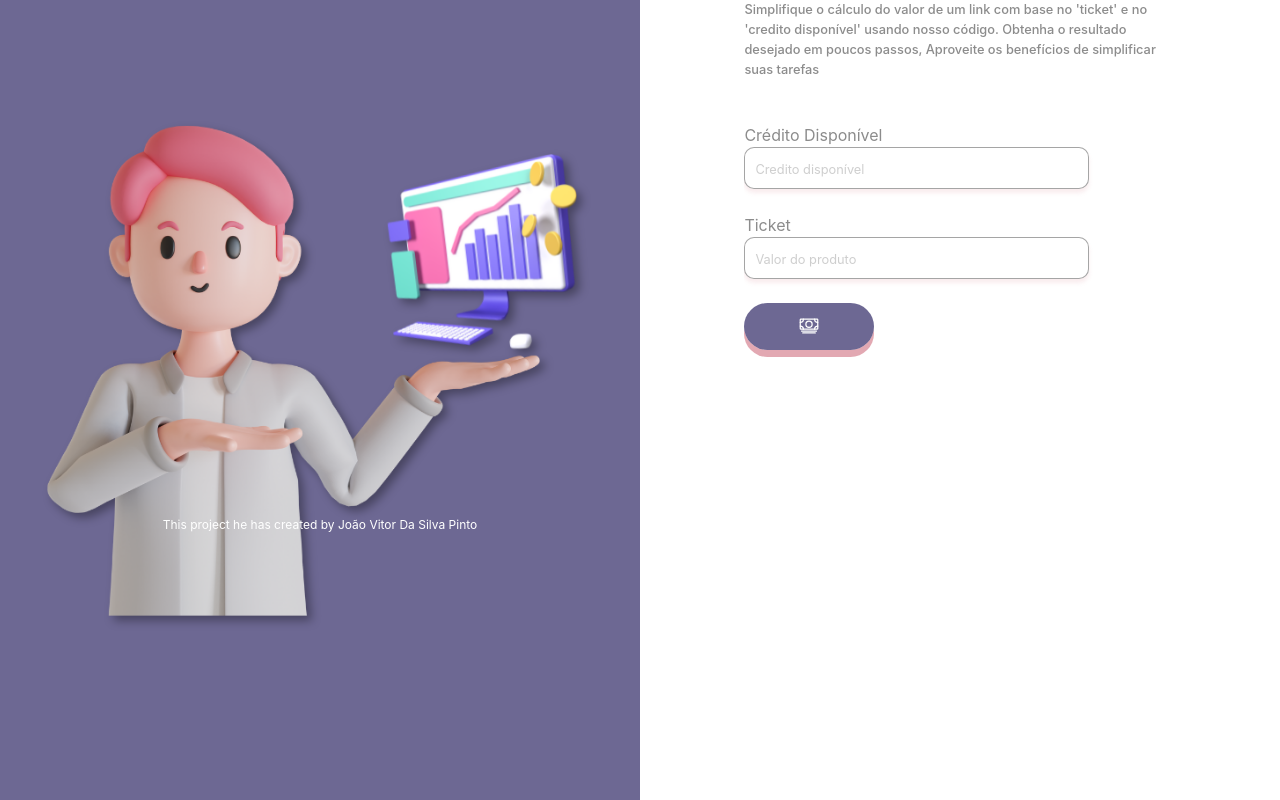
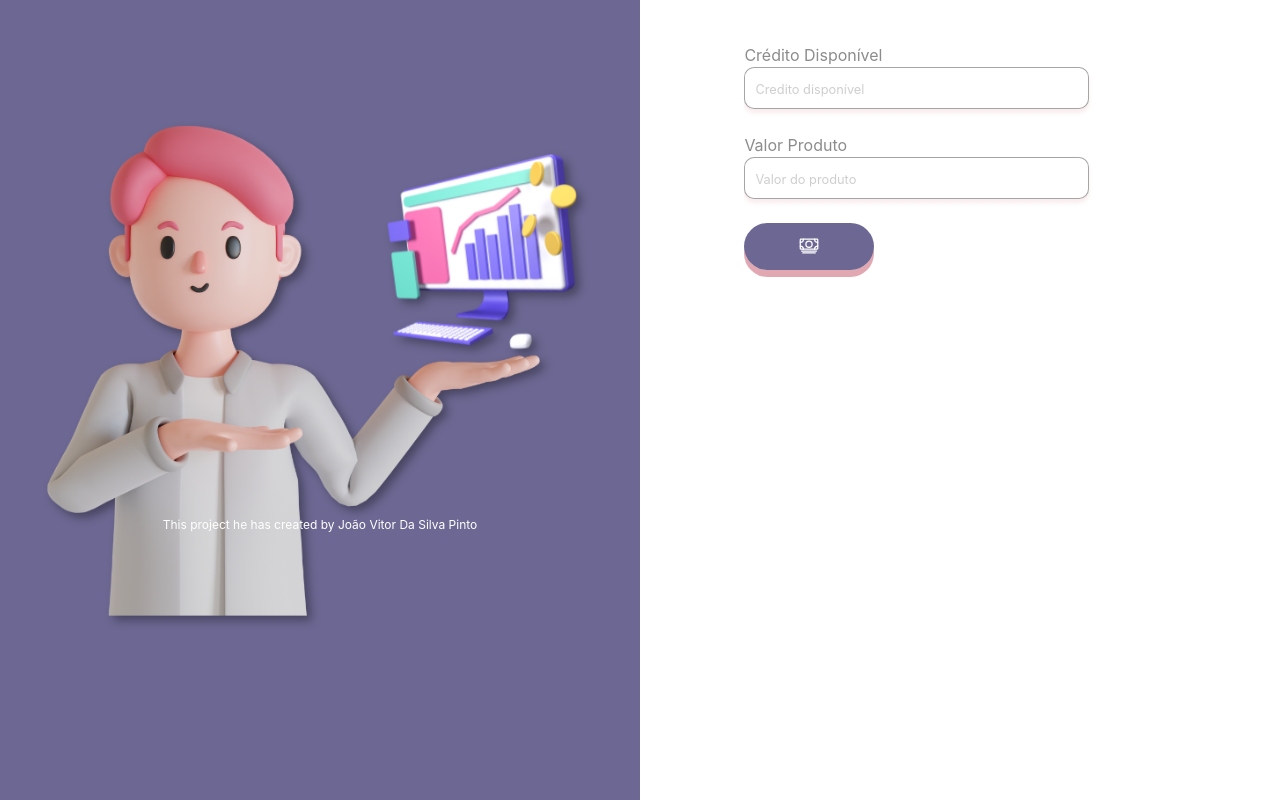
Before and after one commit to joaosilva25/Ticket_Calculator, a plain HTML site: page index.html in a window 1280 px wide. Drawn offline with nearby package versions, Linux system fonts and the light colour scheme.

Commit message:
third commit

```diff
--- a/index.html
+++ b/index.html
@@ -16,14 +16,10 @@
             </div>
             <aside class="col-md-6 col-sm-8 col-xs-11 area_right">
                 <div class="conteudo">
-                    <h5> Simplifique o cálculo do valor de um link com base no 'ticket' e no 'credito disponível' usando nosso código. Obtenha o resultado desejado em poucos passos,
-
-                        Aproveite os benefícios de simplificar suas tarefas
-                    </h5>
                     <fieldset>
                         Crédito Disponível
                         <input class="credit" type="number"  placeholder="Credito disponível"><br><br>
-                        Ticket<br>
+                        Valor Produto<br>
                         <input class="ticket" type="number" placeholder="Valor do produto">
                         <br><br>
                         <button class="calculadora" onclick="calculate()">
```
